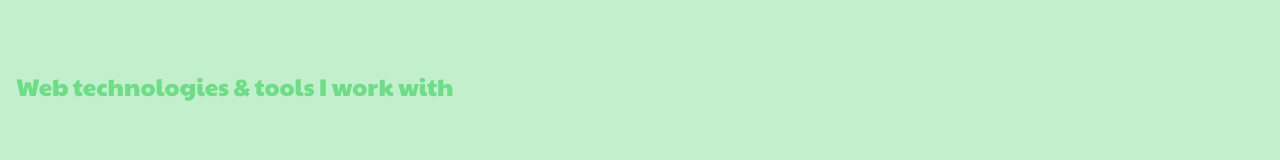
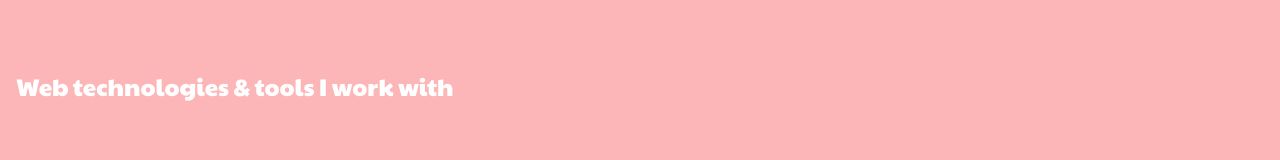
Before and after one commit to beazergood/db-portfolio, a Next.js app: page / in a window 1280 px wide. Shown: the part 1758-1918 px from the top of the page. Built offline with nearby package versions, Linux system fonts and the light colour scheme; a web font is replaced by a local one.

Commit message:
fix: color of tech section

```diff
--- a/src/components/portfolio/Skills/index.tsx
+++ b/src/components/portfolio/Skills/index.tsx
@@ -25,9 +25,9 @@ export const Skills: React.FC<SkillsProps> = () => {
 
   return (
     <>
-      <div className="bg-mintee py-10 my-10">
-        <motion.div className="w-full border- p-4 my-30 py-10  border-green-200 container ">
-          <h1 className="text-2xl text-mintee-dark payton-one">
+      <div className="bg-melon py-10 my-10">
+        <motion.div className="w-full p-4 my-30 py-10 container">
+          <h1 className="text-2xl text-white payton-one">
             Web technologies &amp; tools I work with
           </h1>
           {/* <p className="mt-8 font-medium">Actively engaged with web communities of designers and developers to share knowledge, learn best practices and trends for building web applications.</p> */}
```
